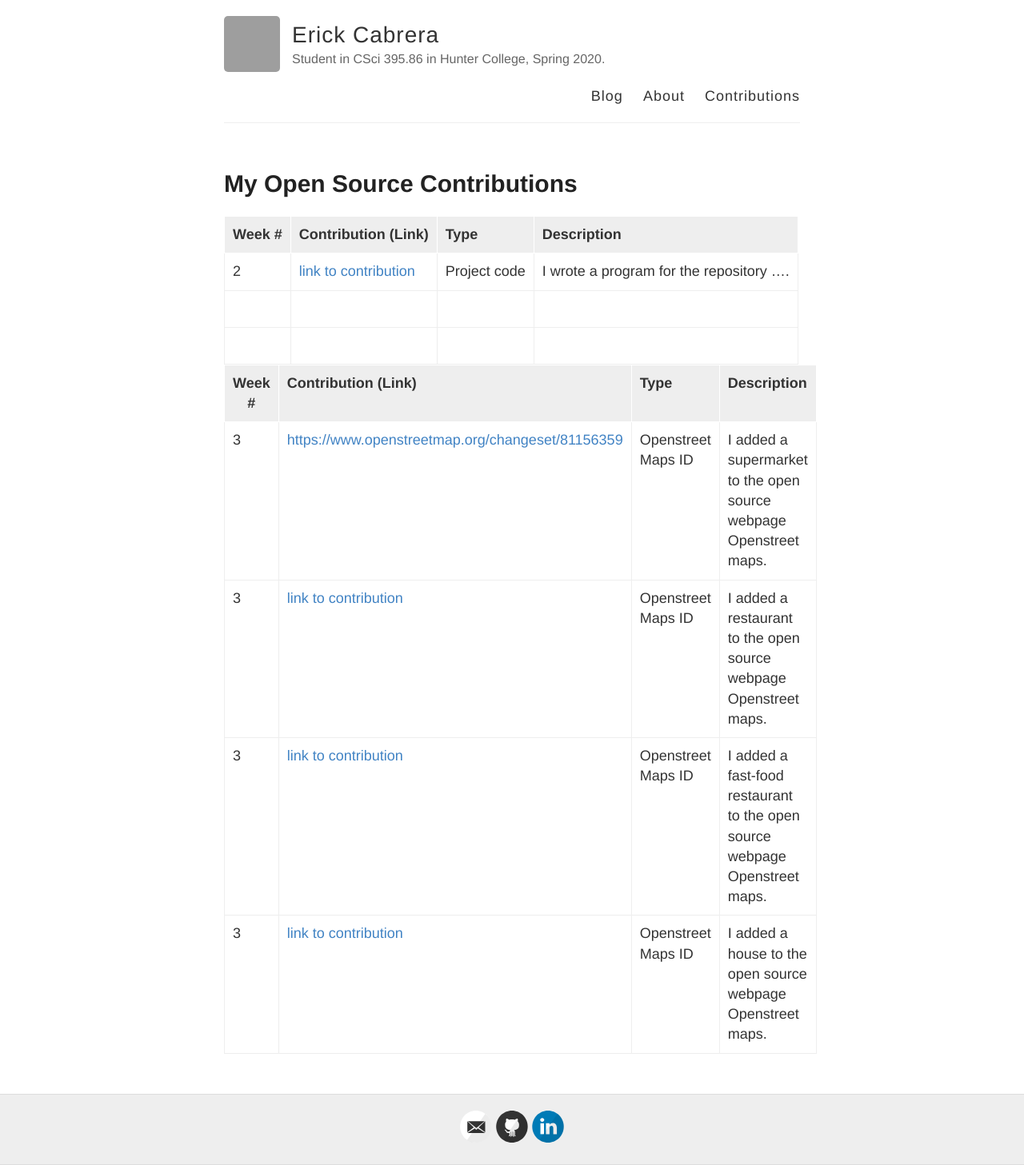
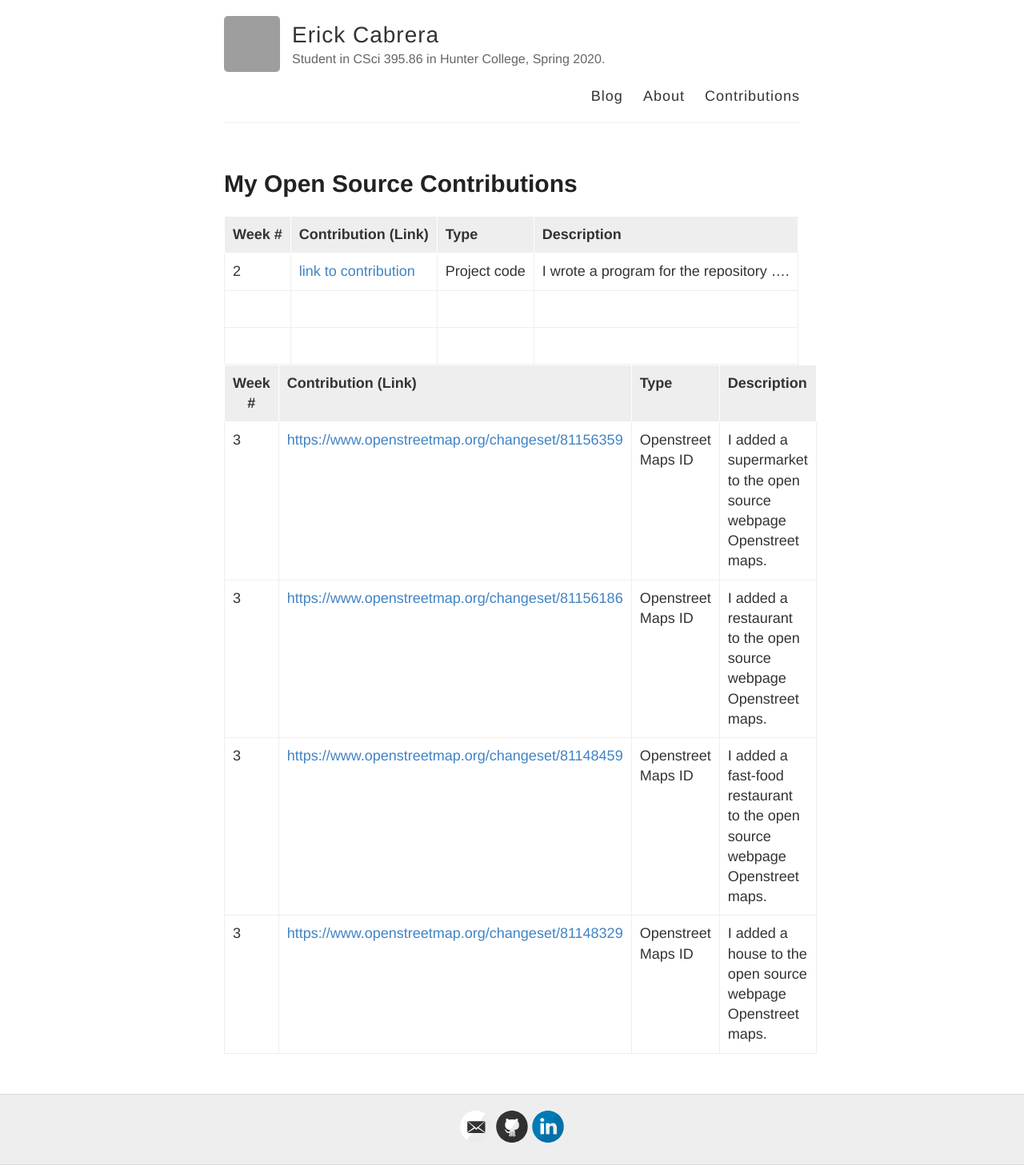
Before and after one commit to hunter-college-ossd-spr-2020/MarceloDamian-weekly, a Jekyll site: the page built from contributions.md, in a window 1280 px wide. Shown: the whole page at 80% size. Built offline with Jekyll 4.4.1, drawn with Linux system fonts in a browser that asks for light colours; grey boxes are pictures that could not be loaded.

Commit message:
Update contributions.md

```diff
--- a/contributions.md
+++ b/contributions.md
@@ -30,6 +30,6 @@ following the same syntax.
 | Week #       | Contribution (Link)  | Type  | Description |
 |---|:---|:---|:---|
 |  3   | [https://www.openstreetmap.org/changeset/81156359](https://www.openstreetmap.org/changeset/81156359)    | Openstreet Maps ID   |   I added a supermarket to the open source webpage Openstreet maps.    |
-|  3  | [link to contribution](https://www.openstreetmap.org/changeset/81156186)    | Openstreet Maps ID   |   I added a restaurant to the open source webpage Openstreet maps.    |
-|  3  | [link to contribution](https://www.openstreetmap.org/changeset/81148459)    | Openstreet Maps ID   |   I added a fast-food restaurant to the open source webpage Openstreet maps.    |
-|  3  | [link to contribution](https://www.openstreetmap.org/changeset/81148329)    | Openstreet Maps ID   |   I added a house to the open source webpage Openstreet maps.    |
+|  3  | [https://www.openstreetmap.org/changeset/81156186](https://www.openstreetmap.org/changeset/81156186)    | Openstreet Maps ID   |   I added a restaurant to the open source webpage Openstreet maps.    |
+|  3  | [https://www.openstreetmap.org/changeset/81148459](https://www.openstreetmap.org/changeset/81148459)    | Openstreet Maps ID   |   I added a fast-food restaurant to the open source webpage Openstreet maps.    |
+|  3  | [https://www.openstreetmap.org/changeset/81148329](https://www.openstreetmap.org/changeset/81148329)    | Openstreet Maps ID   |   I added a house to the open source webpage Openstreet maps.    |
```
